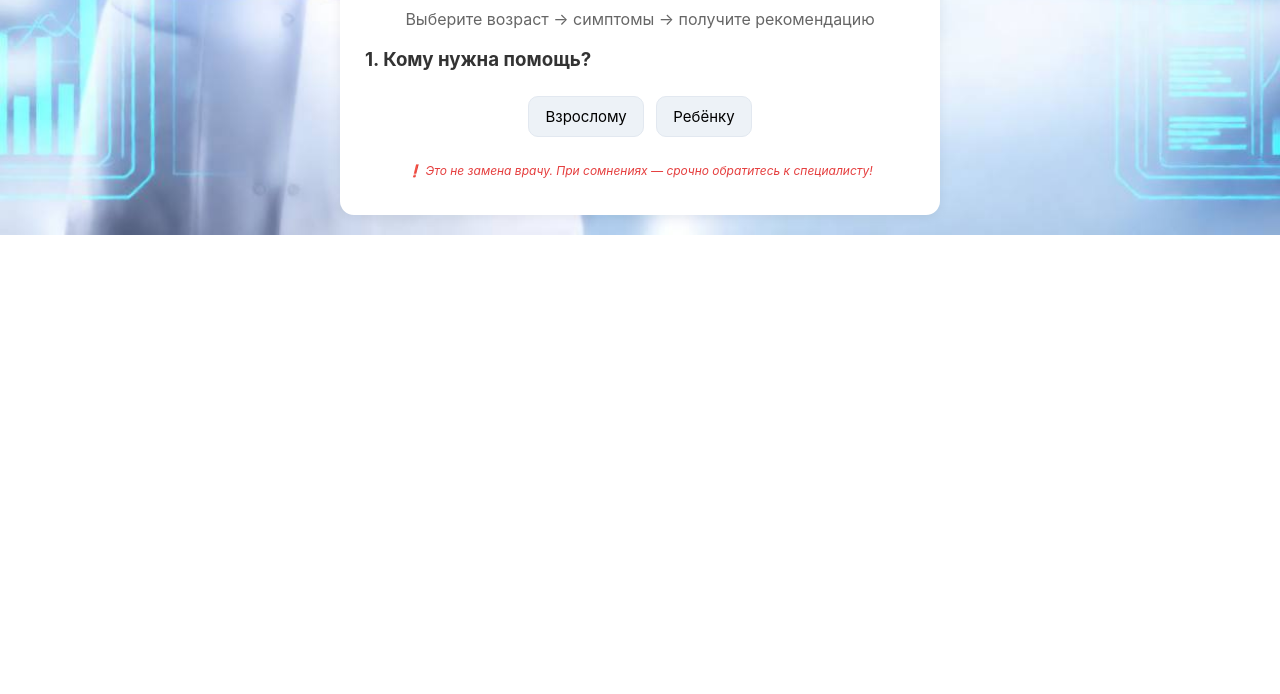
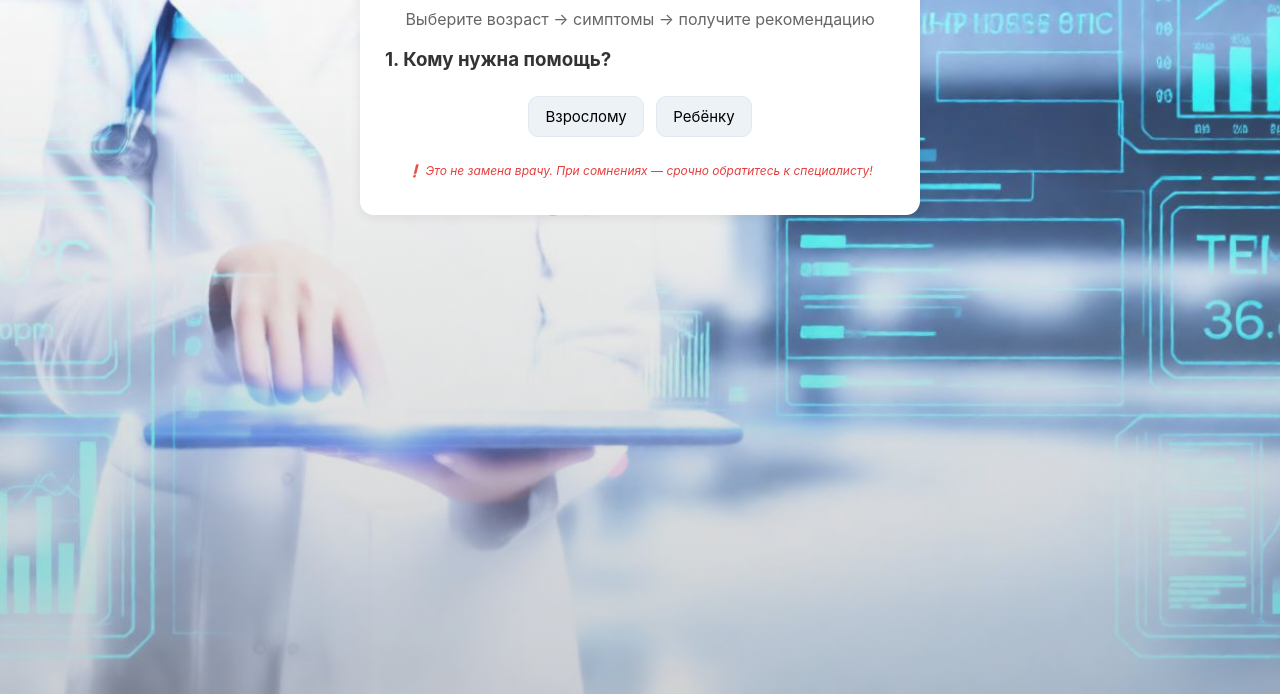
Before and after one commit to igoshina-dm/med-assistant, a plain HTML site: page index.html in a window 1280 px wide. Shown: the part 106-800 px from the top of the page. Drawn offline with Linux system fonts and the light colour scheme.

Commit message:
Update index.html

```diff
--- a/index.html
+++ b/index.html
@@ -15,9 +15,14 @@
       padding: 20px;
       /* background: #f9f9f9; */
       background:
-      /* linear-gradient(rgba(134, 213, 231, 0.7), rgba(23, 162, 248, 0.7)), */
+      linear-gradient(rgb(247 247 247 / 9%), rgb(162 165 167 / 50%)),
       url('https://raw.githubusercontent.com/igoshina-dm/med-assistant/main/img/med.jpg') no-repeat center bottom / cover;
       color: #333;
+      max-width: 600px;
+      margin: 0 auto;
+      min-height: 100vh;
+      position: relative;
+      overflow-x: hidden;
     }
     .container {
       max-width: 600px;
@@ -48,7 +53,7 @@
       text-align: center;
     }
     .btn.active, .btn.selected {
-      background: #4299e1;
+      background: #4996fe;
       color: white;
     }
     .btn-wide {
```
